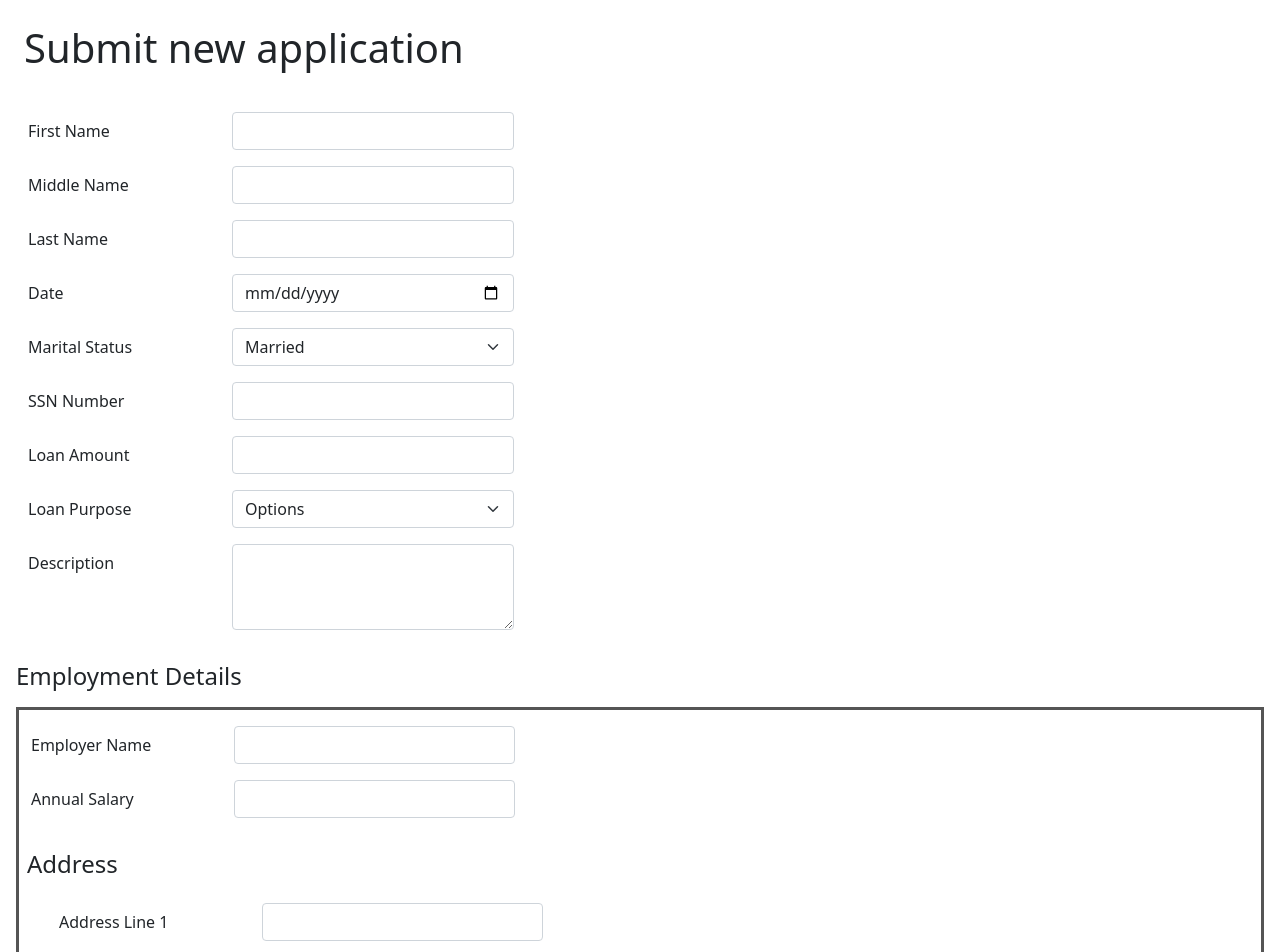
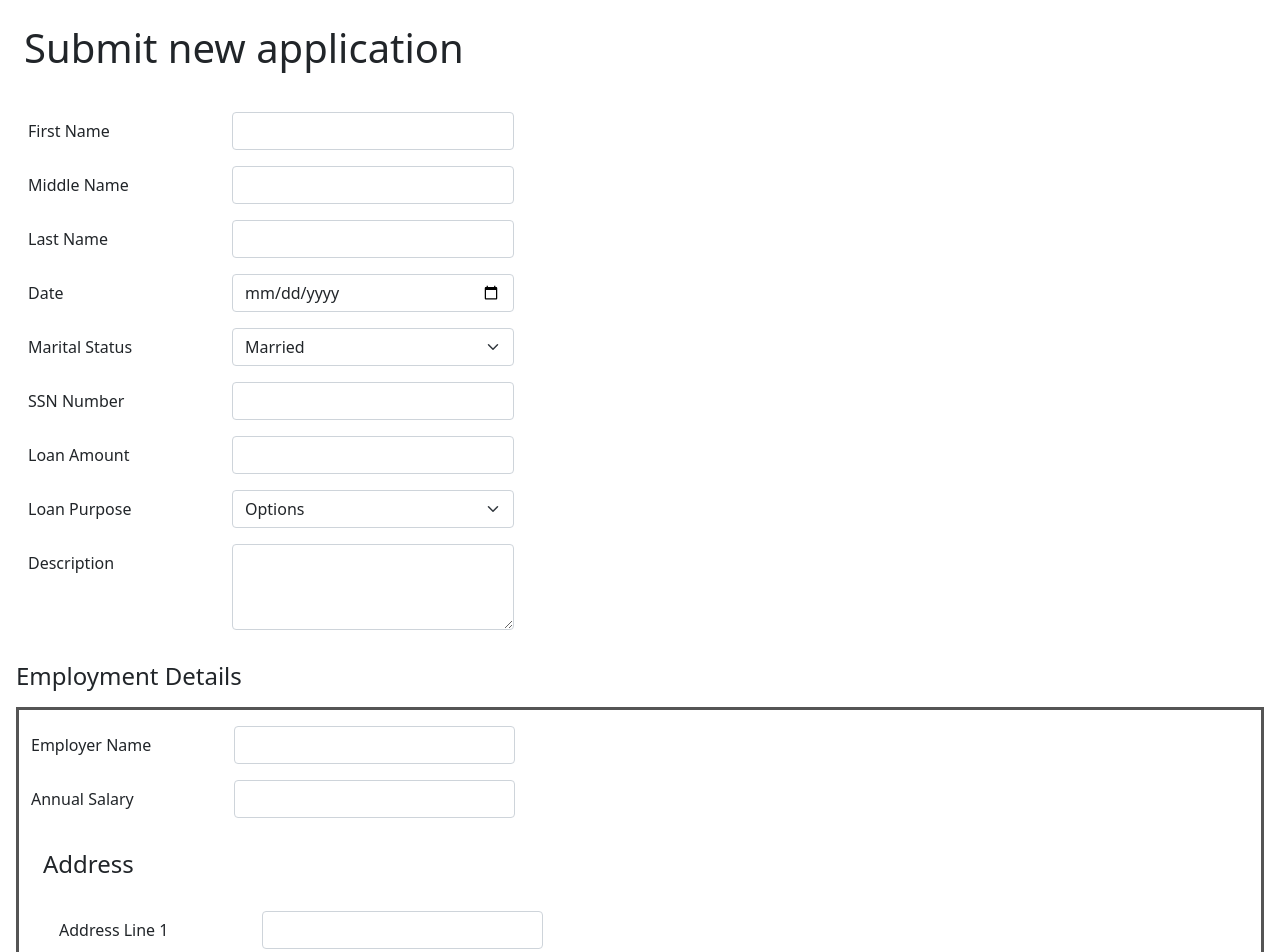
Before and after one commit to sss-sharp1331/loan-app, an Angular app: page /submit-application in a window 1280 px wide. Shown: the top 952 px of the page. Built offline with nearby package versions, Linux system fonts and the light colour scheme.

Commit message:
third commit updated submit application

```diff
--- a/src/app/submit-application/submit-application.component.html
+++ b/src/app/submit-application/submit-application.component.html
@@ -89,7 +89,7 @@
   </div>
 </div>
 
-<h4 class="mr-5">Address</h4>
+<h4 class="m-3">Address</h4>
   <div class="row mb-3 m-3">
   <label for="inputEmail3" class="col-sm-2 col-form-label">Address Line 1</label>
   <div class="col-sm-3">
```
